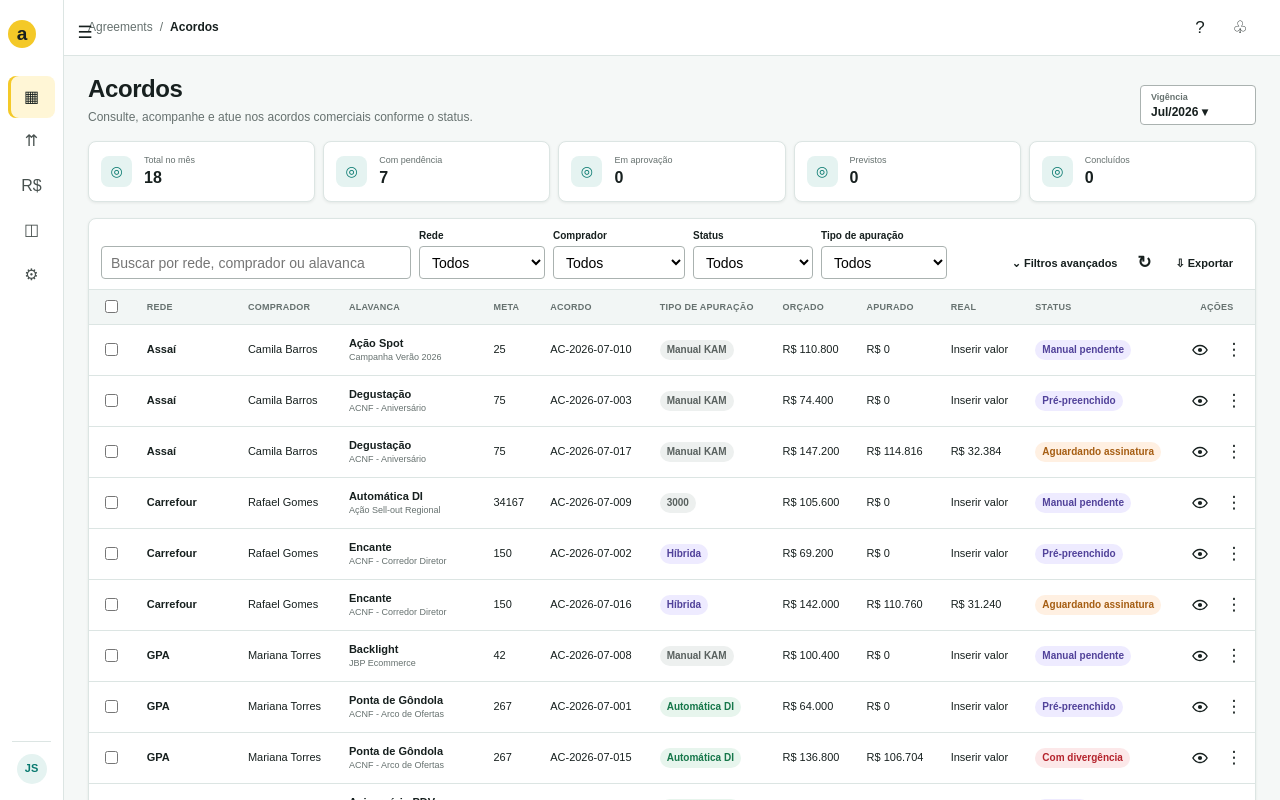
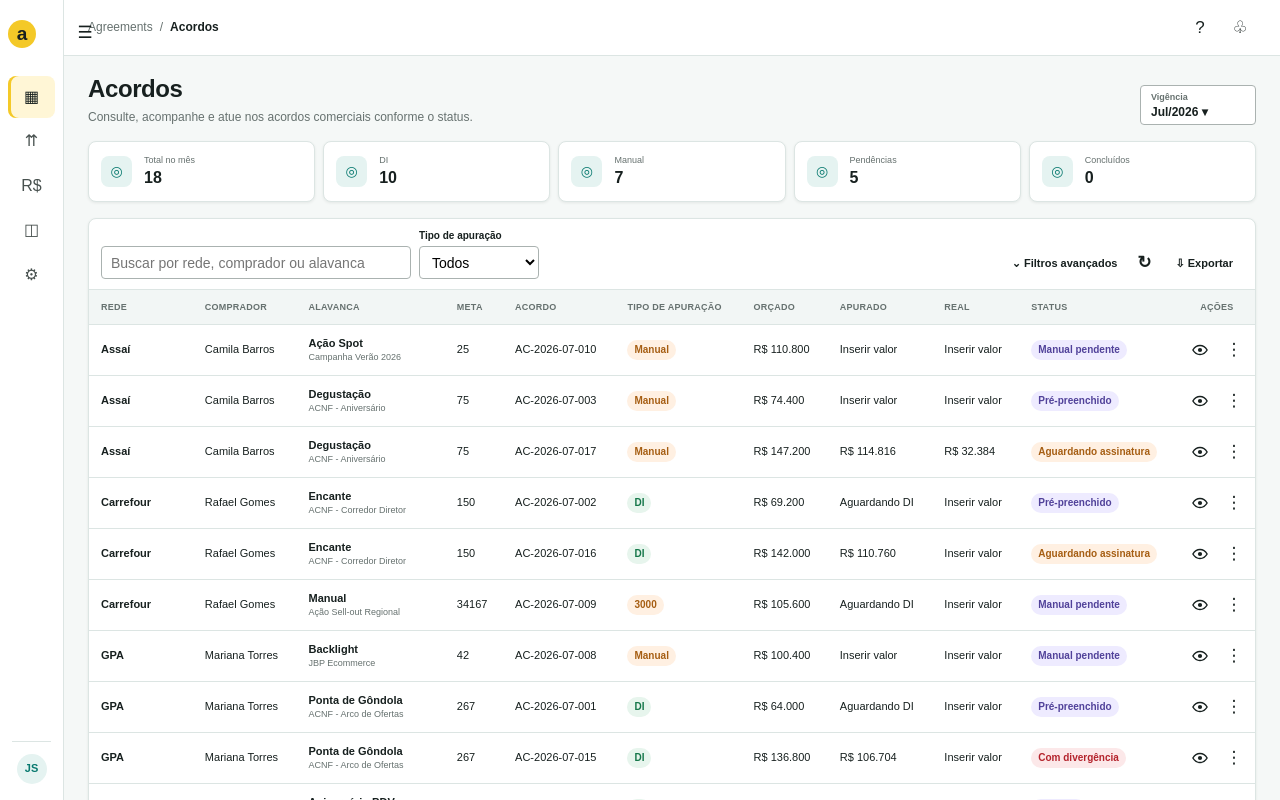
Before and after one commit to pottess/agreements, a React (Vite) app: page /meus-acordos in a window 1280 px wide. Shown: the top 800 px of the page. Built offline with nearby package versions, Linux system fonts and the light colour scheme.

Commit message:
refactor: standardize settlement types

```diff
--- a/src/domain/agreements.seed.ts
+++ b/src/domain/agreements.seed.ts
@@ -1,20 +1,20 @@
 import type { Agreement, AppState, Lever } from './agreements.types'
 
 export const leversSeed: Lever[] = [
-  ['L01','Rede Extra','Ana Ribeiro','Juliana Silva','Cervejas','Ponta de Gôndola','Automática DI',3200,620000,620000,480000,240000,'Ativo'],
-  ['L02','Rede Extra','Ana Ribeiro','Juliana Silva','Cervejas','Encante','Híbrida',1800,390000,390000,300000,180000,'Ativo'],
-  ['L03','Bom Mercado','Carla Nunes','Carla Nunes','Não alcoólicas','Degustação','Manual KAM',900,210000,210000,150000,60000,'Pendente'],
-  ['L04','Arena Atacado','Bruno Alves','Ana Ribeiro','Cervejas','Ilha Promocional','Híbrida',2400,540000,540000,420000,180000,'Ativo'],
-  ['L05','Arena Atacado','Bruno Alves','Bruno Alves','Cervejas','Aniversário PDV','Automática DI',1600,330000,330000,260000,120000,'Ativo'],
-  ['L06','Bom Mercado','Carla Nunes','Carla Nunes','Alimentos','Bonificação Sell-out','Automática DI',4200,480000,480000,350000,230000,'Ativo'],
-  ['L07','Rede Extra','André Costa','Juliana Silva','Cervejas','Contrato Nacional','Híbrida',1200,280000,280000,190000,90000,'Ativo'],
-  ['L08','Arena Atacado','Bruno Alves','Bruno Alves','Cervejas','Backlight','Manual KAM',500,160000,160000,120000,40000,'Pendente'],
-  ['L09','Bom Mercado','Carla Nunes','Ana Ribeiro','Logística','Automática DI',3000,410000,410000,300000,170000,'Ativo'],
-  ['L10','Rede Extra','Ana Ribeiro','Juliana Silva','Não alcoólicas','Ação Spot','Manual KAM',300,90000,90000,45000,0,'Inativo'],
-  ['L11','Supermercados Aurora','Fernanda Melo','Diego Santos','Cervejas','Festival de Inverno','Automática DI',2100,360000,360000,240000,120000,'Ativo'],
-  ['L12','Supermercados Aurora','Fernanda Melo','Diego Santos','Não alcoólicas','Ilha de Refrigerantes','Híbrida',1400,250000,250000,150000,70000,'Ativo'],
-  ['L13','Rede Paulista','Gustavo Lima','Mariana Souza','Alimentos','Ponta de Gôndola','Manual KAM',1100,220000,220000,120000,30000,'Pendente'],
-  ['L14','Rede Paulista','Gustavo Lima','Mariana Souza','Cervejas','Encante Regional','Automática DI',1900,310000,310000,210000,100000,'Ativo'],
+  ['L01','Rede Extra','Ana Ribeiro','Juliana Silva','Cervejas','Ponta de Gôndola','DI',3200,620000,620000,480000,240000,'Ativo'],
+  ['L02','Rede Extra','Ana Ribeiro','Juliana Silva','Cervejas','Encante','DI',1800,390000,390000,300000,180000,'Ativo'],
+  ['L03','Bom Mercado','Carla Nunes','Carla Nunes','Não alcoólicas','Degustação','Manual',900,210000,210000,150000,60000,'Pendente'],
+  ['L04','Arena Atacado','Bruno Alves','Ana Ribeiro','Cervejas','Ilha Promocional','DI',2400,540000,540000,420000,180000,'Ativo'],
+  ['L05','Arena Atacado','Bruno Alves','Bruno Alves','Cervejas','Aniversário PDV','DI',1600,330000,330000,260000,120000,'Ativo'],
+  ['L06','Bom Mercado','Carla Nunes','Carla Nunes','Alimentos','Bonificação Sell-out','DI',4200,480000,480000,350000,230000,'Ativo'],
+  ['L07','Rede Extra','André Costa','Juliana Silva','Cervejas','Contrato Nacional','Manual',1200,280000,280000,190000,90000,'Ativo'],
+  ['L08','Arena Atacado','Bruno Alves','Bruno Alves','Cervejas','Backlight','Manual',500,160000,160000,120000,40000,'Pendente'],
+  ['L09','Bom Mercado','Carla Nunes','Ana Ribeiro','Logística','Manual',3000,410000,410000,300000,170000,'Ativo'],
+  ['L10','Rede Extra','Ana Ribeiro','Juliana Silva','Não alcoólicas','Ação Spot','Manual',300,90000,90000,45000,0,'Inativo'],
+  ['L11','Supermercados Aurora','Fernanda Melo','Diego Santos','Cervejas','Festival de Inverno','DI',2100,360000,360000,240000,120000,'Ativo'],
+  ['L12','Supermercados Aurora','Fernanda Melo','Diego Santos','Não alcoólicas','Ilha de Refrigerantes','Manual',1400,250000,250000,150000,70000,'Ativo'],
+  ['L13','Rede Paulista','Gustavo Lima','Mariana Souza','Alimentos','Ponta de Gôndola','Manual',1100,220000,220000,120000,30000,'Pendente'],
+  ['L14','Rede Paulista','Gustavo Lima','Mariana Souza','Cervejas','Encante Regional','DI',1900,310000,310000,210000,100000,'Ativo'],
 ].map(([id,network,buyer,kam,category,name,automation,annualTarget,annualBudget,allocated,committed,paid,status],index)=>({id,network,buyer,kam,category,name,observation:['ACNF - Arco de Ofertas','ACNF - Corredor Diretor','ACNF - Aniversário','ACNF - Reforma de Lojas','ACNF - Logística','Regime Especial SP','DDC Data Driven CRF','JBP Ecommerce','Ação Sell-out Regional','Campanha Verão 2026','Ativação PDV Premium','Incentivo Execução Loja','Combo promocional regional','Verba de preço anual'][index],agreementType:['Ilha Promocional','Backlight','Logística'].includes(String(name))?'service':'other',automation,annualTarget,annualBudget,allocated,committed,paid,status} as Lever))
 
 const base = (id:string, lever:Lever, status:Agreement['status'], stage:Agreement['stage'], budget:number):Agreement => ({id,leverId:lever.id,month:'2026-03',network:lever.network,buyer:lever.buyer,kam:lever.kam,ppm:id.charCodeAt(id.length-1)%2?'Mariana Costa':'Roberto Lima',lever:lever.name,leverObservation:lever.observation,agreementType:lever.agreementType,poStatus:lever.agreementType==='service'?'pending':undefined,invoiceStatus:lever.agreementType==='service'?'pending':undefined,automation:lever.automation,plannedTarget:lever.annualTarget/12,monthlyTarget:lever.annualTarget/12,budget,stage,status,updatedAt:'Hoje, 10:42',customFields:{geografia:'Sudeste',canal:'Off trade',categoria:lever.category,cluster:'A',marca:'Ambev',tipoKpi:'Yes/No',observacao:lever.observation,cestaAlavanca:'Cerveja',cestaRessarcimento:'Cerveja',fonteRecurso:'Pacote KAM',baseRessarcimento:'ROB',metaParcial:'—',pagamentoTrimestral:'Não',visaoBees:'Sim',cobrarAceiteRede:'Não'},auditTrail:[{at:'2026-03-01 09:00',user:lever.kam,action:'Cadastro pré-preenchido',description:'Alavanca originada do desdobramento anual'}]})
@@ -45,7 +45,7 @@
 const historicalMonths=[1,2,3,4,5,6]
 const historySeed=historicalMonths.flatMap(month=>Array.from({length:12+(month%5)},(_,index):Agreement=>{const lever=leversSeed[index%leversSeed.length],budget=58000+(index*4500)+(month*900);const paid=index<10?budget:Math.round(budget*.72);return {...base(`AC-2026-${String(month).padStart(2,'0')}-${String(index+1).padStart(3,'0')}`,lever,index<10?'Pago':index===10?'Assinado':'Saldo em aberto',index<10?'Finalizado':index===10?'Pagamento':'Pagamento',budget),month:`2026-${String(month).padStart(2,'0')}`,network:networks[index%networks.length],buyer:buyers[index%buyers.length],diValue:budget,realValue:budget,approvedValue:budget,paidValue:paid,sapDocument:`510006${month}${String(index).padStart(3,'0')}`,sapStatus:paid===budget?'Pago':'Processado',updatedAt:`2026-${String(month).padStart(2,'0')}-28 · fechamento mensal`}}))
 const julyStatuses:Agreement['status'][]=['Pré-preenchido','Pré-preenchido','Pré-preenchido','Exceção','Exceção','Conferido','Conferido','Manual pendente','Manual pendente','Manual pendente','Apurado DI','Apurado DI','Apurado DI','Com divergência','Com divergência','Aguardando assinatura','Aguardando assinatura','Saldo em aberto']
-const julySeed=julyStatuses.map((status,index):Agreement=>{const lever=leversSeed[index%leversSeed.length],budget=64000+(index*5200);const automatic=lever.automation==='Automática DI';const measured=['Apurado DI','Com divergência','Aguardando assinatura','Saldo em aberto'].includes(status)?Math.round(budget*.78):undefined;const real=lever.automation!=='Automática DI'&&['Com divergência','Aguardando assinatura','Saldo em aberto'].includes(status)?Math.round(budget*.22):undefined;return {...base(`AC-2026-07-${String(index+1).padStart(3,'0')}`,lever,status,status==='Pré-preenchido'||status==='Exceção'||status==='Conferido'?'Cadastro':status==='Aguardando assinatura'?'Assinatura':status==='Saldo em aberto'?'Pagamento':'Apuração',budget),month:'2026-07',network:networks[index%networks.length],buyer:buyers[index%buyers.length],diValue:automatic||measured?measured:undefined,realValue:real,approvedValue:status==='Aguardando assinatura'||status==='Saldo em aberto'?budget:undefined,paidValue:status==='Saldo em aberto'?Math.round(budget*.48):undefined,signatureStatus:status==='Aguardando assinatura'?'Enviado para assinatura':undefined,sapStatus:status==='Saldo em aberto'?'Processado':undefined}})
+const julySeed=julyStatuses.map((status,index):Agreement=>{const lever=leversSeed[index%leversSeed.length],budget=64000+(index*5200);const automatic=lever.automation==='DI';const measured=['Apurado DI','Com divergência','Aguardando assinatura','Saldo em aberto'].includes(status)?Math.round(budget*.78):undefined;const real=lever.automation!=='DI'&&['Com divergência','Aguardando assinatura','Saldo em aberto'].includes(status)?Math.round(budget*.22):undefined;return {...base(`AC-2026-07-${String(index+1).padStart(3,'0')}`,lever,status,status==='Pré-preenchido'||status==='Exceção'||status==='Conferido'?'Cadastro':status==='Aguardando assinatura'?'Assinatura':status==='Saldo em aberto'?'Pagamento':'Apuração',budget),month:'2026-07',network:networks[index%networks.length],buyer:buyers[index%buyers.length],diValue:automatic||measured?measured:undefined,realValue:real,approvedValue:status==='Aguardando assinatura'||status==='Saldo em aberto'?budget:undefined,paidValue:status==='Saldo em aberto'?Math.round(budget*.48):undefined,signatureStatus:status==='Aguardando assinatura'?'Enviado para assinatura':undefined,sapStatus:status==='Saldo em aberto'?'Processado':undefined}})
 const futureSeed=[8,9,10,11,12].flatMap(month=>Array.from({length:[12,10,11,14,17][month-8]},(_,index):Agreement=>{const lever=leversSeed[index%leversSeed.length],budget=72000+(index*3700);return {...base(`PREV-2026-${String(month).padStart(2,'0')}-${String(index+1).padStart(3,'0')}`,lever,'Pré-preenchido','Cadastro',budget),month:`2026-${String(month).padStart(2,'0')}`,network:networks[index%networks.length],buyer:buyers[index%buyers.length],updatedAt:`Previsto para ${String(month).padStart(2,'0')}/2026`}}))
 export const agreementsSeed:Agreement[]=[...historySeed,...marchSeed,...julySeed,...futureSeed]
 export const initialState:AppState={levers:leversSeed,agreements:agreementsSeed,annualPublished:true,selectedYear:2026,selectedMonth:'2026-07'}
--- a/src/domain/agreements.store.tsx
+++ b/src/domain/agreements.store.tsx
@@ -2,7 +2,7 @@
 import { initialState } from './agreements.seed'
 import type { Action, AppState } from './agreements.types'
 
-const storageKey='agreements-spa-state-v5'
+const storageKey='agreements-spa-state-v6'
 const update=(s:AppState,ids:string[],fn:(a:AppState['agreements'][number])=>AppState['agreements'][number])=>({...s,agreements:s.agreements.map(a=>ids.includes(a.id)?fn(a):a)})
 function reducer(s:AppState,a:Action):AppState{switch(a.type){
   case'PUBLISH_ANNUAL':return{...s,annualPublished:true,toast:'Matriz anual publicada com sucesso'}
@@ -11,8 +11,9 @@
   case'CONFIRM_MONTHLY':return{...update(s,a.ids,x=>({...x,status:'Conferido'})),toast:`${a.ids.length} item(ns) conferido(s)`}
   case'SET_EXCEPTION':return{...update(s,[a.id],x=>({...x,budget:a.budget,status:'Exceção',exceptionReason:a.reason})),toast:'Exceção registrada no histórico'}
   case'SET_TARGET':return{...update(s,[a.id],x=>({...x,kamAdjustedTarget:a.value,updatedAt:'Agora · meta ajustada pelo KAM'})),toast:'Meta ajustada pelo KAM e registrada no histórico'}
-  case'GENERATE_AGREEMENTS':return{...update(s,a.ids,x=>({...x,stage:'Apuração',status:x.automation==='Manual KAM'?'Manual pendente':'Apurado DI'})),toast:`${a.ids.length} acordo(s) gerado(s)`}
+  case'GENERATE_AGREEMENTS':return{...update(s,a.ids,x=>({...x,stage:'Apuração',status:x.automation==='Manual'?'Manual pendente':'Apurado DI'})),toast:`${a.ids.length} acordo(s) gerado(s)`}
   case'SET_REAL_VALUE':return{...update(s,[a.id],x=>({...x,realValue:a.value,status:'Com divergência',updatedAt:'Agora · valor real atualizado pelo KAM'})),toast:'Valor real salvo e registrado no histórico'}
+  case'SET_APURADO_VALUE':return{...update(s,[a.id],x=>({...x,diValue:a.value,realValue:x.realValue??a.value,status:'Apurado DI',updatedAt:'Agora · valor apurado informado pelo KAM'})),toast:'Valor apurado salvo; confirme OK para seguir'}
   case'CONFIRM_KAM':return{...update(s,a.ids,x=>({...x,status:'Confirmado KAM',kamConfirmed:`${x.kam} · agora`})),toast:'Apuração confirmada pelo KAM'}
   case'SEND_APPROVAL':return{...update(s,a.ids,x=>({...x,stage:'Aprovação',status:'Aguardando aprovação',proposedValue:x.diValue??x.realValue??x.budget})),toast:'Itens enviados para aprovação'}
   case'PPM_DECISION':return{...update(s,a.ids,x=>a.decision==='approve'?({...x,stage:'Assinatura',status:'Aprovado',approvedValue:a.value??x.proposedValue??x.budget,ppmDecision:'Aprovado agora'}):a.decision==='adjust'?({...x,status:'Ajuste solicitado'}):({...x,status:'Com divergência',ppmDecision:'Rejeitado'})),toast:'Decisão PPM registrada'}
--- a/src/domain/agreements.types.ts
+++ b/src/domain/agreements.types.ts
@@ -1,4 +1,4 @@
-export type AutomationType = 'Automática DI' | 'Manual KAM' | 'Híbrida'
+export type AutomationType = 'DI' | 'Manual'
 export type AgreementType = 'service' | 'other'
 export type Stage = 'Cadastro' | 'Apuração' | 'Aprovação' | 'Assinatura' | 'Pagamento' | 'Finalizado'
 export type AgreementStatus = 'Pré-preenchido' | 'Conferido' | 'Exceção' | 'Manual pendente' | 'Apurado DI' | 'Com divergência' | 'Confirmado KAM' | 'Aguardando aprovação' | 'Aprovado' | 'Ajuste solicitado' | 'Aguardando assinatura' | 'Assinado' | 'Pagamento solicitado' | 'Pago' | 'Saldo em aberto'
@@ -13,7 +13,7 @@
 export type Action =
   | {type:'PUBLISH_ANNUAL'} | {type:'SET_MONTH'; month:string} | {type:'SET_VIGENCIA'; year:number; month:number}
   | {type:'CONFIRM_MONTHLY'; ids:string[]} | {type:'SET_EXCEPTION'; id:string; budget:number; reason:string} | {type:'SET_TARGET'; id:string; value:number}
-  | {type:'GENERATE_AGREEMENTS'; ids:string[]} | {type:'SET_REAL_VALUE'; id:string; value:number}
+  | {type:'GENERATE_AGREEMENTS'; ids:string[]} | {type:'SET_REAL_VALUE'; id:string; value:number} | {type:'SET_APURADO_VALUE'; id:string; value:number}
   | {type:'CONFIRM_KAM'; ids:string[]} | {type:'SEND_APPROVAL'; ids:string[]}
   | {type:'PPM_DECISION'; ids:string[]; decision:'approve'|'reject'|'adjust'; value?:number}
   | {type:'SEND_SIGNATURE'; ids:string[]} | {type:'COMPLETE_SIGNATURE'; id:string}
--- a/src/shared/components/StatusBadge.tsx
+++ b/src/shared/components/StatusBadge.tsx
@@ -1,3 +1,3 @@
 import { Badge } from '../../design-system/components/Badge';import type { AgreementStatus, AutomationType } from '../../domain/agreements.types'
 export function StatusBadge({status}:{status:AgreementStatus|string}){const tone=status.includes('Pago')||status.includes('Aprovado')||status.includes('Confirmado')||status==='Assinado'?'success':status.includes('divergência')||status.includes('Rejeitado')?'danger':status.includes('Aguardando')||status.includes('Pendente')?'warning':'info';return <Badge tone={tone}>{status}</Badge>}
-export function AutomationTypeBadge({type}:{type:AutomationType}){return <Badge tone={type==='Automática DI'?'success':type==='Híbrida'?'info':'neutral'}>{type}</Badge>}
+export function AutomationTypeBadge({type}:{type:AutomationType}){return <Badge tone={type==='DI'?'success':'warning'}>{type}</Badge>}
```
Also changed, not shown: src/features/dashboard/DashboardPage.tsx (+2 -2 lines), src/features/monthly-agreements/MyAgreementsPage.tsx (+2 -2 lines), src/features/settlement/SettlementPage.tsx (+1 -13 lines).
